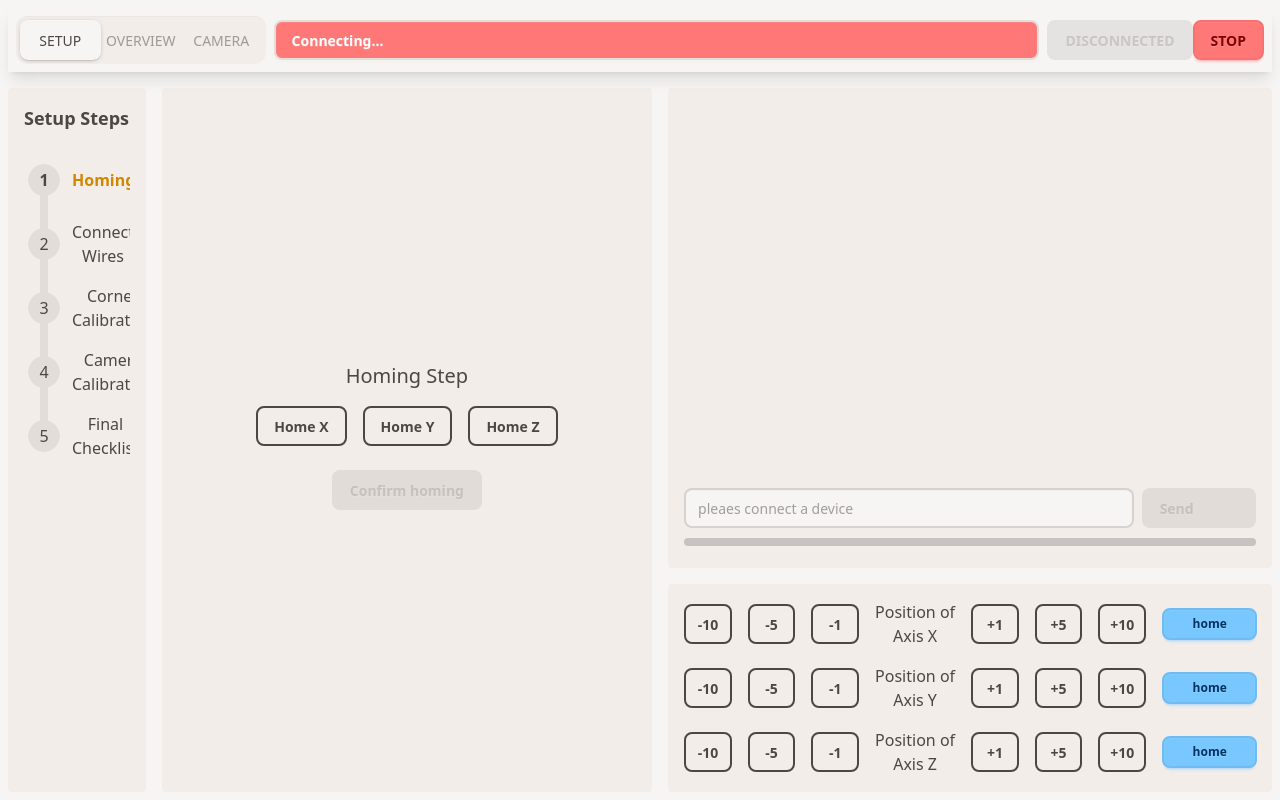
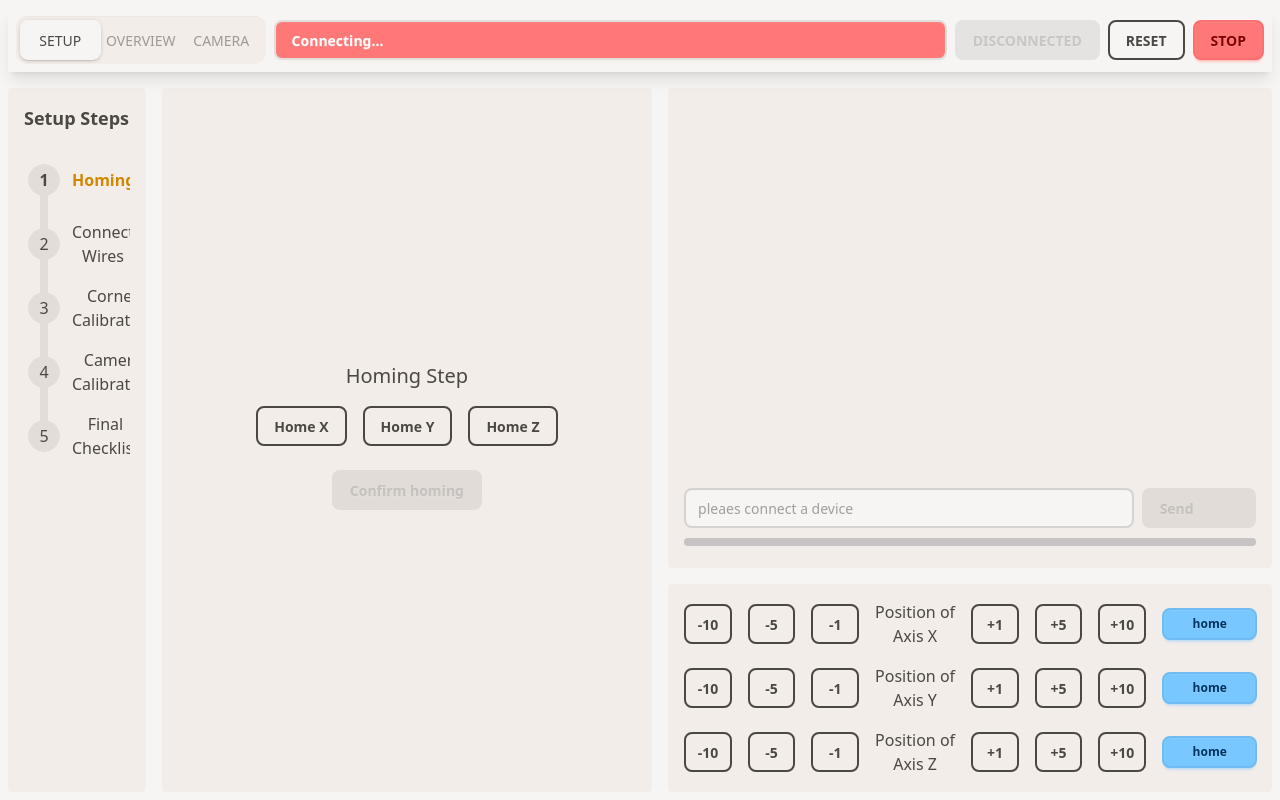
Before and after one commit to Hanjocl/Project_RobotSignans, a Next.js app in the folder signans_connect/: page / in a window 1280 px wide. Built offline with nearby package versions, Linux system fonts and the light colour scheme; no server answers.

Commit message:
Added: - Reset button (no functionallity yet)

```diff
--- a/signans_connect/components/ArmingButton.tsx
+++ b/signans_connect/components/ArmingButton.tsx
@@ -100,7 +100,7 @@ const ArmingButton = () => {
   };
 
   return (
-    <div>
+    <div className="flex gap-2">
       <button
         onClick={StartDrawingSequence}
         className={buttonClass}
@@ -108,9 +108,10 @@ const ArmingButton = () => {
       >
         {buttonText}
       </button>
-      <button className='btn btn-error' onClick={() => sendCommand(`M112`)}>STOP</button>
+      <button className="btn btn-outline" onClick={() => sendCommand(`M112`)}>RESET</button>
+      <button className="btn btn-error" onClick={() => sendCommand(`RESET`)}>STOP</button>
     </div>
-  );
+);
 };
 
 export default ArmingButton;
```
Also changed, not shown: 1 other file (tests, documents, lock files or other folders).
